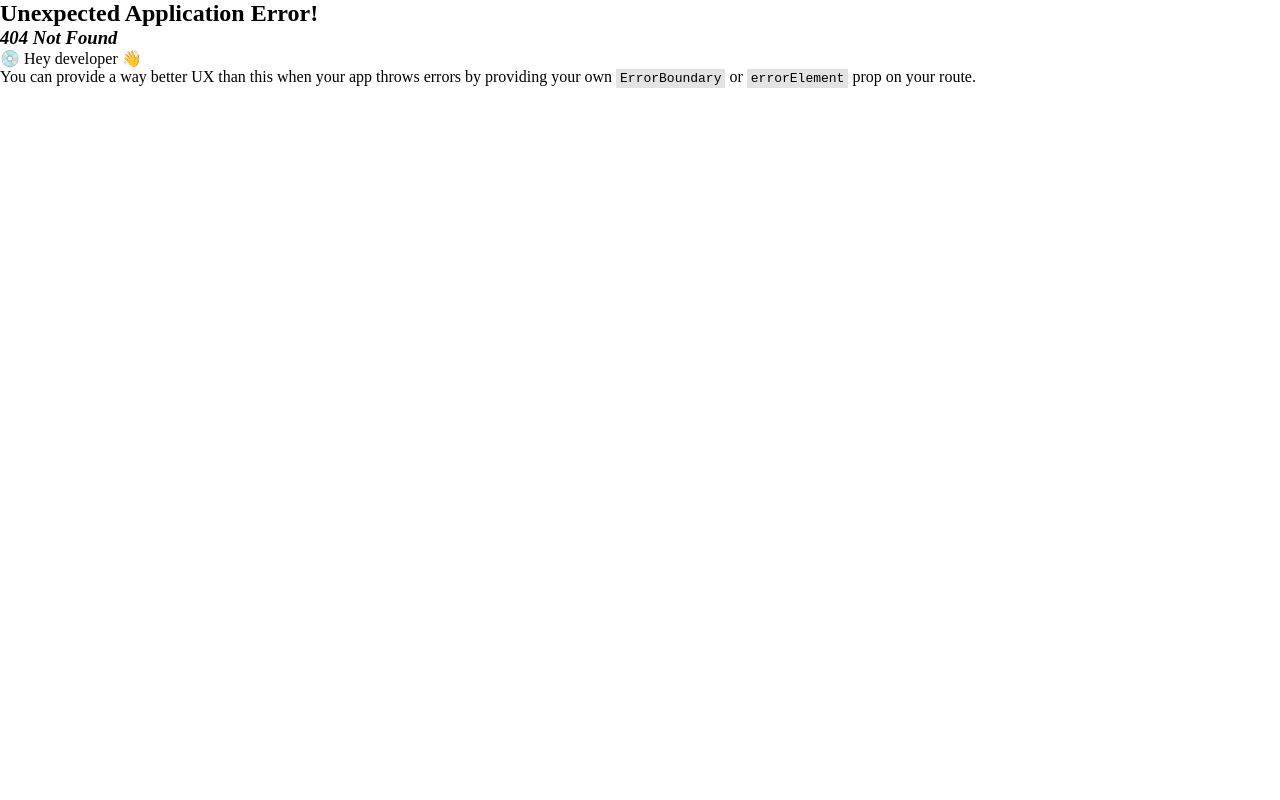
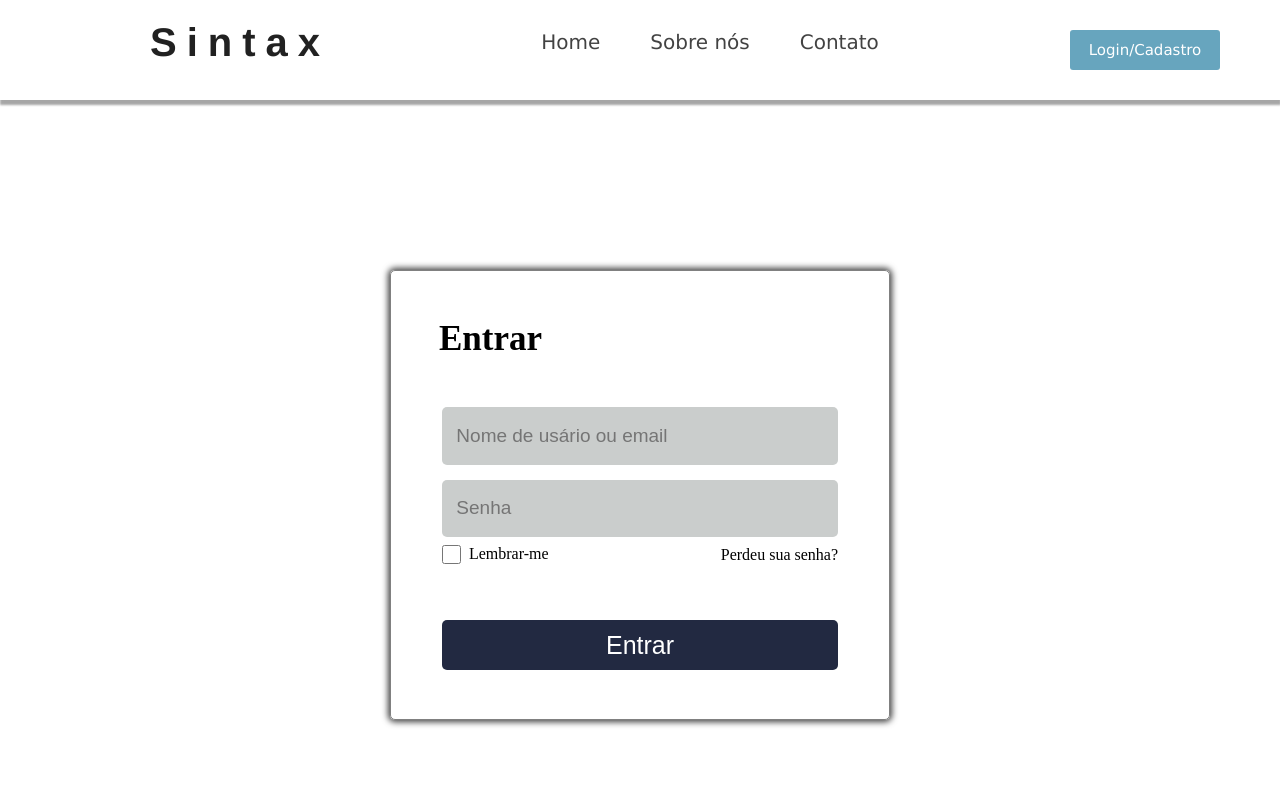
Before and after one commit to MarcosVinicius556/Integrativa-UNIPLAC-2023, a React (Vite) app: page /cad-login in a window 1280 px wide. Before the commit this address had no page. Shown: the top 800 px of the page. Built offline with nearby package versions, Linux system fonts and the light colour scheme.

Commit message:
tela de login criada, e novas rotqas adicionadas

```diff
--- /dev/null
+++ b/src/components/SubscribeContent/LoginCard/LoginCard.jsx
@@ -0,0 +1,26 @@
+import './login-card.css';
+
+function LoginCard() {
+    return (
+        <div className="card">
+            <h1 className="card-title">Entrar</h1>
+            <form className="form-login">
+                <div className="card-box-column">
+                    <input type="text" name="name" id="inputLogin" className='input-card' required placeholder='Nome de usário ou email'/>
+                    <input type="password" name="pass" id="inputSenha" className='input-card' required placeholder='Senha'/>
+                </div>
+                <div className="card-box-row">
+                    <div className="lembrar-container">
+                        <input type="checkbox" name="Lembrar" id="inputLembrar"/>
+                        <label htmlFor="Lembrar">Lembrar-me</label>
+                    </div>
+                    <a href="" className='esqueceu-senha'>Perdeu sua senha?</a>
+                </div>
+
+                <input type="submit" value="Entrar" className='inputSubmit'/>
+            </form>
+        </div>
+    );
+}
+
+export default LoginCard;
--- /dev/null
+++ b/src/components/SubscribeContent/LoginCard/login-card.css
@@ -0,0 +1,81 @@
+.card{
+    border: 1px solid gray;
+    height: 450px;
+    width: 500px;
+    border-radius: 5px;
+
+    -webkit-box-shadow: 0px 0px 6px 2px rgba(0,0,0,0.75);
+    -moz-box-shadow: 0px 0px 6px 2px rgba(0,0,0,0.75);
+    box-shadow: 0px 0px 6px 2px rgba(0,0,0,0.75);
+}
+
+.card-title {
+    font-size: 35px;
+    padding-top: 3rem;
+    padding-left: 3rem;
+    padding-bottom: 2rem
+}
+
+.card-box-column{
+    display: flex;
+    justify-content: center;
+    align-items: center;
+    flex-direction: column;
+    width: 85%;
+    height: 130px;
+}
+
+.input-card{
+    width: 100%;
+    height: 100%;
+    border-radius: 5px;
+    background:#cacdcc;
+    border: none;
+    padding: .9rem;
+    font-size: 19px;
+    color: black;
+}
+
+#inputLogin {
+    margin-bottom: 15px;
+}
+
+.card-box-row {
+    display: flex;
+    justify-content: space-between;
+    align-items: center;
+    width: 85%;
+    height: 35px;
+}
+
+#inputLembrar {
+    height: 19px;
+    width: 19px;
+    margin-right: .5rem;
+}
+
+.esqueceu-senha {
+    color: black;
+    text-decoration: none;
+}
+
+.lembrar-container {
+    display: flex;
+}
+
+.inputSubmit{
+    margin-top: 3rem;
+    width: 85%;
+    height: 50px;
+    background: #222941;
+    border: none;
+    border-radius: 5px;
+    cursor: pointer;
+    color: #fff;
+    font-size: 25px;
+    transition: transform .3s, background .3s;
+}
+
+.inputSubmit:hover {
+    background: #0d0f18;
+}
--- /dev/null
+++ b/src/components/SubscribeContent/SubscribeSection.jsx
@@ -0,0 +1,12 @@
+import LoginCard from './LoginCard/LoginCard';
+import './subscribe-section.css';
+
+function SubscribeSection(){
+    return(
+        <section className="subscribe-container">
+            <LoginCard />
+        </section>
+    );
+}
+
+export default SubscribeSection;
--- /dev/null
+++ b/src/components/SubscribeContent/subscribe-section.css
@@ -0,0 +1,8 @@
+.subscribe-container {
+    height: 790px;
+    width: 100%;
+    display: flex;
+    justify-content: center;
+    align-items: center;
+
+}
--- a/src/main.jsx
+++ b/src/main.jsx
@@ -8,6 +8,7 @@ import GamePage from './routes/GamePage';
 import HomePage from './routes/HomePage';
 import AboutPage from './routes/AboutPage';
 import ContactPage from './routes/ContactPage';
+import SubscribeSection from './components/SubscribeContent/SubscribeSection';
 
 const router = createBrowserRouter([
   {
@@ -15,6 +16,7 @@ const router = createBrowserRouter([
     element: <App />,
     children: [
       {path: '/', element: <HomePage />},
+      {path: '/cad-login', element: <SubscribeSection />},
       {path: '/about', element: <AboutPage />},
       {path: '/contact', element: <ContactPage />},
       {path: '/game', element: <GamePage />},
```
